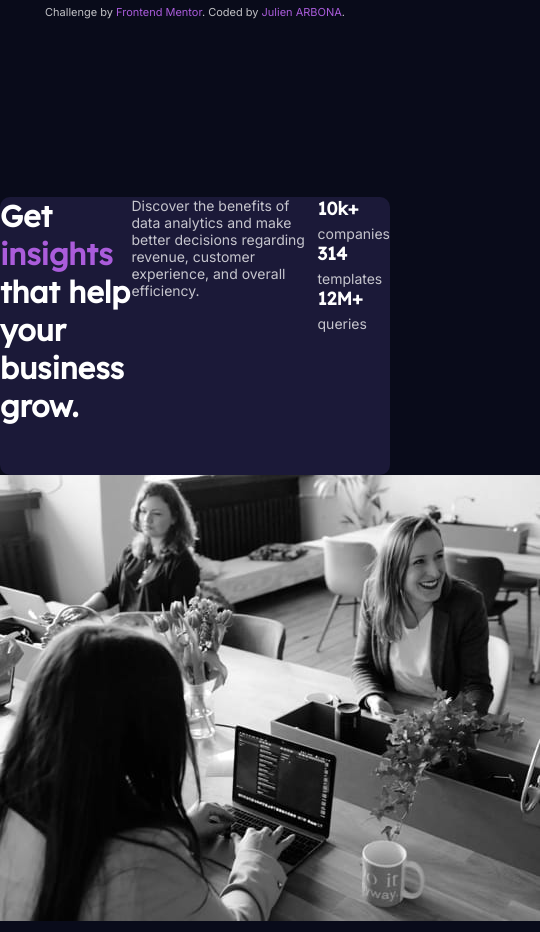
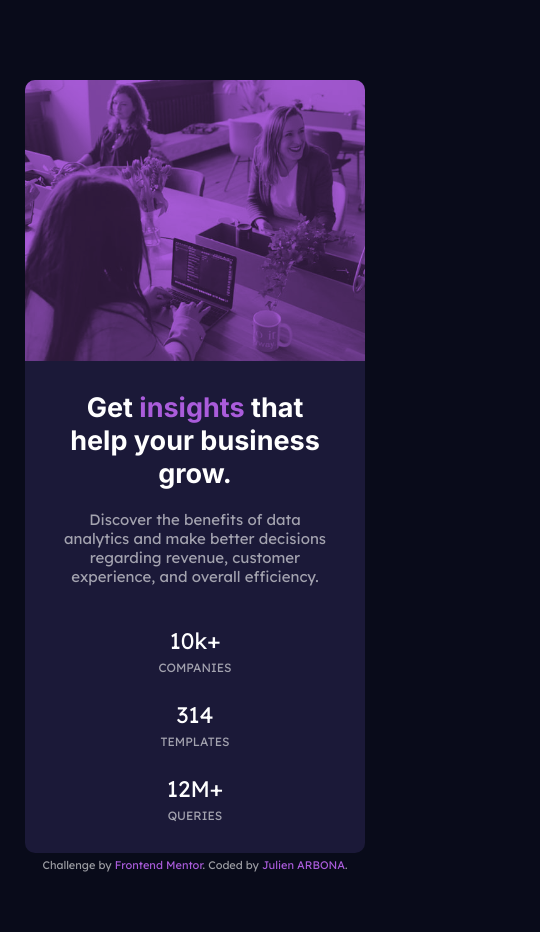
Before and after one commit to ArbonaJulien/Stats-preview-card-component, a plain HTML site: page index.html in a window 390 px wide. Shown: the whole page, 540 px wide, since content can reach past the window. Drawn offline with Linux system fonts and the light colour scheme.

Commit message:
Add files via upload

```diff
--- a/css/style.css
+++ b/css/style.css
@@ -1,3 +1,18 @@
+/*
+    - Colors -
+    Very dark blue (main background): hsl(233, 47%, 7%)
+    Dark desaturated blue (card background): hsl(244, 38%, 16%)
+    Soft violet (accent): hsl(277, 64%, 61%)
+
+    White (main heading, stats): hsl(0, 0%, 100%)
+    Slightly transparent white (main paragraph): hsla(0, 0%, 100%, 0.75)
+    Slightly transparent white (stat headings): hsla(0, 0%, 100%, 0.6)
+
+    - Font family -
+    font-family: 'Inter', sans-serif;
+    font-family: 'Lexend Deca', sans-serif;
+*/
+
 
 .attribution { font-size: 11px; text-align: center; margin-top: 5px; }
 .attribution a { color: hsl(277, 64%, 61%); text-decoration: none; }
@@ -8,22 +23,30 @@ body, h1, p, ul {
 }
 
 li {
-    list-style: none;
+    list-style-type: none;
 }
 
 body {
+    display: flex;
+    flex-direction: column;
+    justify-content: center;
+    position: absolute;
+    margin: auto;
+    top: 0;
+    bottom: 0;
+    left: 0;
+    right: 0;
     background-color: hsl(233, 47%, 7%);
-    color: hsla(0, 0%, 100%, 0.75);
-    font-size: 14px;
-
-    font-family: 'Inter', sans-serif;
+    color: hsla(0, 0%, 100%, 0.6);
+    font-family: 'Lexend Deca', sans-serif;
+    font-size: 15px;
 }
 
 h1 {
+    margin-bottom: 30px;
     color: hsl(0, 0%, 100%);
-    font-family: 'Lexend Deca', sans-serif;
-    margin-bottom: 50px;
-    font-size: 30px;
+    font-family: 'Inter', sans-serif;
+    font-size: 2.2em;
 }
 
 h1 strong {
@@ -31,113 +54,96 @@ h1 strong {
 }
 
 .card {
-    position: absolute;
-    left: 0; right: 0;
-    top: 0; bottom: 0;
-    margin: auto;
-    max-width: 1000px;
-    max-height: 450px;
+    display: flex;
+    justify-content: center;
 }
 
 .card-content {
     display: flex;
+    flex-direction: column;
+    justify-content: space-between;
+    max-width: 400px;
+    padding: 60px;
     background-color: hsl(244, 38%, 16%);
-    border-radius: 10px;
+    border-radius: 10px 0 0 10px;
 }
 
-.card-content-left {
+.card-picture {
     display: flex;
-    flex-direction: column;
-    padding: 60px;
-    min-width: 300px;
-}
-
-.card-content-right {
-    display: flex;
-    position: relative;
-}
-
-.card-content-right-picture {
+    max-width: 500px;
+    background-color: hsl(277, 64%, 61%);
     border-radius: 0 10px 10px 0;
 }
 
-.overlay {
-    position: absolute;
+.card-picture img {
     width: 100%;
-    height: 100%;
-    background-color: hsla(277, 64%, 61%, .5);
-    border-radius: 0 10px 10px 0;
+    height: auto;
+    mix-blend-mode: multiply;
+    opacity: 0.75;
+    border-radius: inherit;
 }
 
-.stats {
+.card-stats {
     display: flex;
-    flex-grow: 2;
     align-items: flex-end;
+    margin-top: 50px;
 }
 
-.stats li {
-    display: flex;
-    flex-direction: column;
-    margin-right: 60px;
+.card-stats li:nth-child(2) {
+    margin-left: 70px;
+    margin-right: 70px;
+}
+
+.card-stats p:not(.stats-header) {
+    text-transform: uppercase;
+    font-size: .8em;
 }
 
 .stats-header {
-    color: hsl(0, 0%, 100%);;
-    font-family: 'Lexend Deca', sans-serif;
-    font-weight: bold;
-    font-size: 18px;
-    margin-bottom: 5px;
+    color: hsl(0, 0%, 100%);
+    font-size: 1.5em;
 }
 
-.stats li p:not(.stats-header) {
-    text-transform: uppercase;
-    font-size: 12px;
-}
+@media screen and (max-width: 800px) {
+    body {
+        position: unset;
+        min-width: 150px;
+        padding: 80px 25px 60px 25px;
+    }
 
-@media screen and (max-width: 375px) {
-    body {
-        font-size: 17px;
+    h1 {
+        font-size: 1.8em;
+        margin-bottom: 20px;
+    }
+
+    .card {
+        flex-direction: column-reverse;
+    }
+
+    .card-picture {
+        max-width: unset;
+        border-radius: 10px 10px 0 0;
     }
 
     .card-content {
-        flex-direction: column-reverse;
+        max-width: unset;
+        text-align: center;
+        padding: 30px;
+        border-radius: 0 0 10px 10px;
     }
 
-    .card {
-        position: unset;
-        max-height: unset;
-        margin: 40px 20px 35px 20px;
-    }
-
-    .card-content-left {
-        min-width: unset;
-        padding: 20px;
-        text-align: center;
-    }
-
-    .stats li {
-        margin-right: 0;
-        margin-bottom: 20px;
-    }
-
-    .stats {
+    .card-stats {
         flex-direction: column;
         align-items: center;
         margin-top: 40px;
     }
 
-    h1 {
-        margin-bottom: 20px;
+    .card-stats li:nth-child(2) {
+        margin-top: 25px;
+        margin-bottom: 25px;
     }
 
-    .card-content-right-picture {
-        border-radius: 10px 10px 0 0;
-        width: 100%;
-        height: auto;
-    }
-
-    .overlay {
-        border-radius: 10px 10px 0 0;
-
+    .stats-header {
+        margin-bottom: 5px;
     }
 }
```
